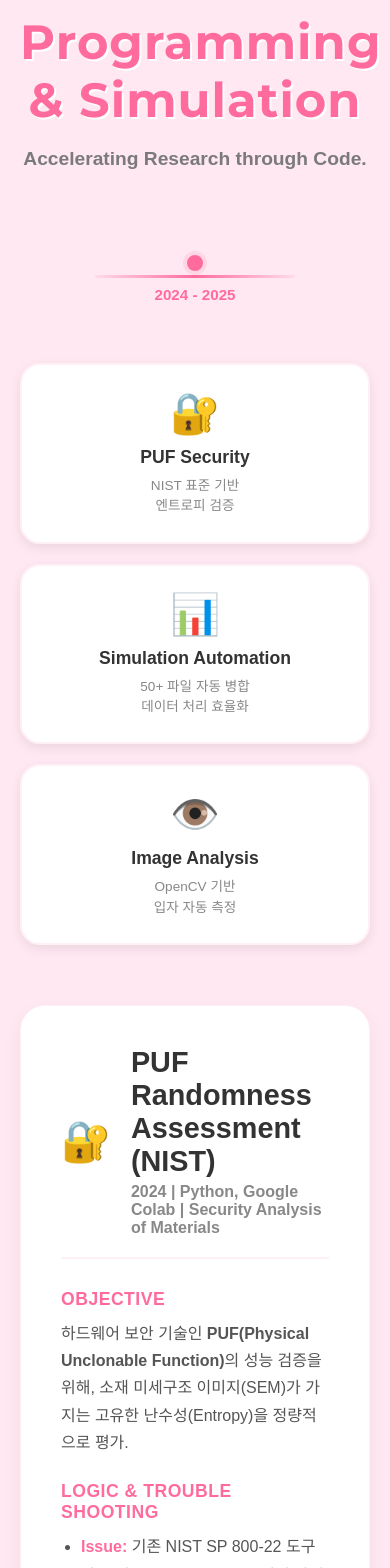
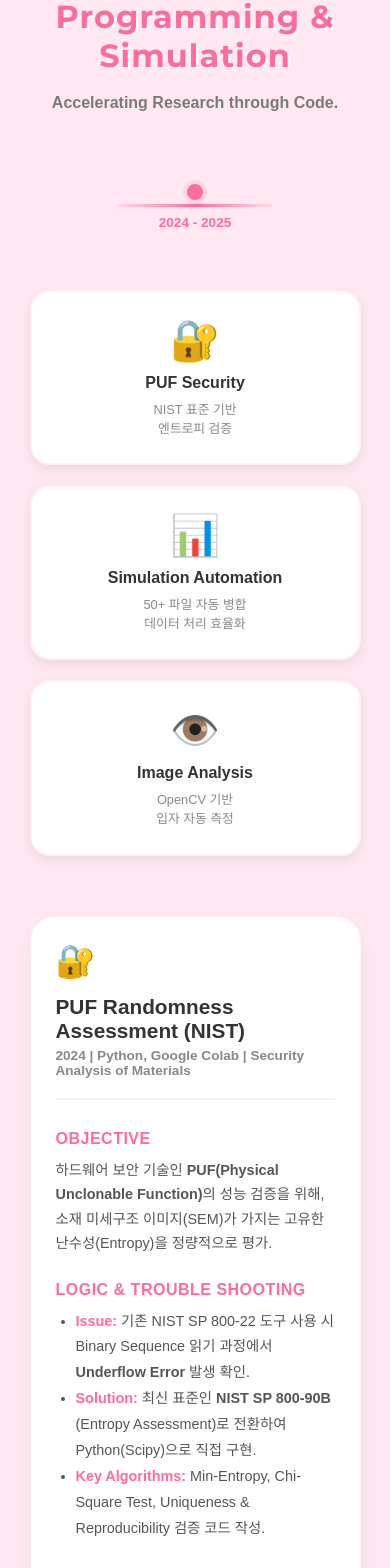
Before and after one commit to 20eundong02-prog/celina-dopamine-studio, a Next.js app: page /research/programming in a window 390 px wide. Shown: the part 87-1655 px from the top of the page. Built offline with nearby package versions, Linux system fonts and the light colour scheme.

Commit message:
Fix: Update Next.js and dependencies to resolve security vulnerability

```diff
--- a/app/research/programming/page.tsx
+++ b/app/research/programming/page.tsx
@@ -9,15 +9,15 @@ export default function ProgrammingPage() {
         fontFamily: "'Baloo 2', 'Pretendard', sans-serif",
         background: "#FFE8F1",
         minHeight: "100vh",
-        padding: "100px 20px 60px",
+        padding: "clamp(60px, 10vh, 100px) clamp(15px, 5vw, 20px) 60px",
         color: "#444",
       }}
     >
       {/* ---------------- Header Section ---------------- */}
-      <header style={{ textAlign: "center", marginBottom: "80px" }}>
+      <header style={{ textAlign: "center", marginBottom: "clamp(40px, 8vh, 80px)" }}>
         <h1
           style={{
-            fontSize: "3rem",
+            fontSize: "clamp(2rem, 6vw, 3rem)",
             color: "#FF6B9D",
             fontWeight: 800,
             marginBottom: "15px",
@@ -31,12 +31,13 @@ export default function ProgrammingPage() {
 
         <p
           style={{
-            fontSize: "1.2rem",
+            fontSize: "clamp(1rem, 2.5vw, 1.2rem)",
             color: "#7A7A7A",
             fontWeight: 600,
             maxWidth: "650px",
             margin: "0 auto",
             lineHeight: "1.6",
+            padding: "0 20px",
           }}
         >
           <b>Accelerating Research</b> through Code.<br />
@@ -54,7 +55,7 @@ export default function ProgrammingPage() {
               top: "20px",
               left: "50%",
               transform: "translateX(-50%)",
-              width: "200px",
+              width: "clamp(120px, 40vw, 200px)",
               height: "3px",
               background: "linear-gradient(to right, rgba(255, 107, 157, 0.1), #FF6B9D, rgba(255, 107, 157, 0.1))",
               borderRadius: "2px",
@@ -84,7 +85,7 @@ export default function ProgrammingPage() {
               />
               <div
                 style={{
-                  fontSize: "0.95rem",
+                  fontSize: "clamp(0.85rem, 2vw, 0.95rem)",
                   fontWeight: 700,
                   color: "#FF6B9D",
                   marginTop: "15px",
@@ -103,8 +104,9 @@ export default function ProgrammingPage() {
           maxWidth: "1000px",
           margin: "0 auto 60px",
           display: "grid",
-          gridTemplateColumns: "repeat(auto-fit, minmax(280px, 1fr))",
+          gridTemplateColumns: "repeat(auto-fit, minmax(min(280px, 100%), 1fr))",
           gap: "20px",
+          padding: "0 10px",
         }}
       >
         {/* Overview Card 1 */}
@@ -132,10 +134,10 @@ export default function ProgrammingPage() {
           }}
         >
           <div style={{ fontSize: "2.5rem", marginBottom: "10px" }}>🔐</div>
-          <h3 style={{ fontSize: "1.1rem", fontWeight: 700, color: "#333", marginBottom: "8px" }}>
+          <h3 style={{ fontSize: "clamp(1rem, 2.2vw, 1.1rem)", fontWeight: 700, color: "#333", marginBottom: "8px" }}>
             PUF Security
           </h3>
-          <p style={{ fontSize: "0.85rem", color: "#888", lineHeight: "1.5", margin: 0 }}>
+          <p style={{ fontSize: "clamp(0.8rem, 1.8vw, 0.85rem)", color: "#888", lineHeight: "1.5", margin: 0 }}>
             NIST 표준 기반<br />엔트로피 검증
           </p>
         </div>
@@ -165,10 +167,10 @@ export default function ProgrammingPage() {
           }}
         >
           <div style={{ fontSize: "2.5rem", marginBottom: "10px" }}>📊</div>
-          <h3 style={{ fontSize: "1.1rem", fontWeight: 700, color: "#333", marginBottom: "8px" }}>
+          <h3 style={{ fontSize: "clamp(1rem, 2.2vw, 1.1rem)", fontWeight: 700, color: "#333", marginBottom: "8px" }}>
             Simulation Automation
           </h3>
-          <p style={{ fontSize: "0.85rem", color: "#888", lineHeight: "1.5", margin: 0 }}>
+          <p style={{ fontSize: "clamp(0.8rem, 1.8vw, 0.85rem)", color: "#888", lineHeight: "1.5", margin: 0 }}>
             50+ 파일 자동 병합<br />데이터 처리 효율화
           </p>
         </div>
@@ -198,10 +200,10 @@ export default function ProgrammingPage() {
           }}
         >
           <div style={{ fontSize: "2.5rem", marginBottom: "10px" }}>👁️</div>
-          <h3 style={{ fontSize: "1.1rem", fontWeight: 700, color: "#333", marginBottom: "8px" }}>
+          <h3 style={{ fontSize: "clamp(1rem, 2.2vw, 1.1rem)", fontWeight: 700, color: "#333", marginBottom: "8px" }}>
             Image Analysis
           </h3>
-          <p style={{ fontSize: "0.85rem", color: "#888", lineHeight: "1.5", margin: 0 }}>
+          <p style={{ fontSize: "clamp(0.8rem, 1.8vw, 0.85rem)", color: "#888", lineHeight: "1.5", margin: 0 }}>
             OpenCV 기반<br />입자 자동 측정
           </p>
         </div>
@@ -215,12 +217,13 @@ export default function ProgrammingPage() {
           display: "flex",
           flexDirection: "column",
           gap: "60px",
+          padding: "0 10px",
         }}
       >
         {/* === [기존] Project 1: PUF Security Test === */}
         <section id="project-puf" style={projectSectionStyle}>
           <div style={projectHeaderStyle}>
-            <span style={{ fontSize: "2.5rem" }}>🔐</span>
+            <span style={{ fontSize: "clamp(2rem, 5vw, 2.5rem)" }}>🔐</span>
             <div>
               <h2 style={titleStyle}>PUF Randomness Assessment (NIST)</h2>
               <p style={subTitleStyle}>
@@ -230,7 +233,7 @@ export default function ProgrammingPage() {
           </div>
 
           <div style={contentBoxStyle}>
-            <div style={{ flex: 1 }}>
+            <div style={{ flex: 1, minWidth: "min(100%, 300px)" }}>
               <h3 style={headingStyle}>Objective</h3>
               <p style={paragraphStyle}>
                 하드웨어 보안 기술인 <b>PUF(Physical Unclonable Function)</b>의 성능
@@ -267,7 +270,7 @@ export default function ProgrammingPage() {
                   borderLeft: "4px solid #FF6B9D",
                 }}
               >
-                <p style={{ ...paragraphStyle, marginBottom: "0", fontSize: "0.95rem" }}>
+                <p style={{ ...paragraphStyle, marginBottom: "0", fontSize: "clamp(0.85rem, 2vw, 0.95rem)" }}>
                   ✓ 기존 도구(SP 800-22) 에러 해결 → 최신 표준(SP 800-90B) 도입<br />
                   ✓ 10회 반복 테스트로 재현성 검증 완료<br />
                   ✓ 재료 고유 패턴 기반 보안 키 생성 가능성 입증
@@ -275,8 +278,8 @@ export default function ProgrammingPage() {
               </div>
             </div>
 
-            <div style={{...codePlaceholderStyle, minHeight: "280px", flex: "0 0 380px"}}>
-              <pre style={{ fontSize: "0.8rem", color: "#4ECDC4", textAlign: "left", lineHeight: "1.5" }}>
+            <div style={codePlaceholderStyle}>
+              <pre style={{ fontSize: "clamp(0.7rem, 1.5vw, 0.8rem)", color: "#4ECDC4", textAlign: "left", lineHeight: "1.5", overflowX: "auto" }}>
 {`# NIST SP 800-90B Implementation
 from PIL import Image
 import numpy as np
@@ -307,7 +310,7 @@ for i in range(10):
               </pre>
               <span
                 style={{
-                  fontSize: "0.85rem",
+                  fontSize: "clamp(0.75rem, 1.8vw, 0.85rem)",
                   color: "#4ECDC4",
                   fontWeight: 700,
                   marginTop: "10px",
@@ -322,7 +325,7 @@ for i in range(10):
         {/* === [기존] Project 2: RSoft & Data Automation === */}
         <section id="project-rsoft" style={projectSectionStyle}>
           <div style={projectHeaderStyle}>
-            <span style={{ fontSize: "2.5rem" }}>📊</span>
+            <span style={{ fontSize: "clamp(2rem, 5vw, 2.5rem)" }}>📊</span>
             <div>
               <h2 style={titleStyle}>Optical Simulation & Data Automation</h2>
               <p style={subTitleStyle}>2024 - 2025 | RSoft (DiffractMOD), Python (Pandas)</p>
@@ -330,7 +333,7 @@ for i in range(10):
           </div>
 
           <div style={contentBoxStyle}>
-            <div style={{ flex: 1 }}>
+            <div style={{ flex: 1, minWidth: "min(100%, 300px)" }}>
               <h3 style={headingStyle}>Objective</h3>
               <p style={paragraphStyle}>
                 Smart Glass 및 Radiative Cooling 소재의 광학적 거동을 예측하기 위해 RSoft
@@ -362,7 +365,7 @@ for i in range(10):
                   borderLeft: "4px solid #95E1D3",
                 }}
               >
-                <p style={{ ...paragraphStyle, marginBottom: "0", fontSize: "0.95rem" }}>
+                <p style={{ ...paragraphStyle, marginBottom: "0", fontSize: "clamp(0.85rem, 2vw, 0.95rem)" }}>
                   ✓ 50+ 시뮬레이션 파일 수작업 처리 → 완전 자동화<br />
                   ✓ 데이터 병합 시간 대폭 절약 (수 시간 → 수 분)<br />
                   ✓ 광학 소재 연구 효율성 향상
@@ -370,8 +373,8 @@ for i in range(10):
               </div>
             </div>
 
-            <div style={{...codePlaceholderStyle, minHeight: "280px", flex: "0 0 380px"}}>
-              <pre style={{ fontSize: "0.8rem", color: "#95E1D3", textAlign: "left", lineHeight: "1.5" }}>
+            <div style={codePlaceholderStyle}>
+              <pre style={{ fontSize: "clamp(0.7rem, 1.5vw, 0.8rem)", color: "#95E1D3", textAlign: "left", lineHeight: "1.5", overflowX: "auto" }}>
 {`# RSoft Data Automation Pipeline
 import os
 import re
@@ -402,7 +405,7 @@ all_data.to_excel('merged_results.xlsx')`}
               </pre>
               <span
                 style={{
-                  fontSize: "0.85rem",
+                  fontSize: "clamp(0.75rem, 1.8vw, 0.85rem)",
                   color: "#95E1D3",
                   fontWeight: 700,
                   marginTop: "10px",
@@ -417,7 +420,7 @@ all_data.to_excel('merged_results.xlsx')`}
         {/* === [기존] Project 3: Computer Vision (Image Analysis) === */}
         <section id="project-cv" style={projectSectionStyle}>
           <div style={projectHeaderStyle}>
-            <span style={{ fontSize: "2.5rem" }}>👁️</span>
+            <span style={{ fontSize: "clamp(2rem, 5vw, 2.5rem)" }}>👁️</span>
             <div>
               <h2 style={titleStyle}>SEM Image Analysis (Computer Vision)</h2>
               <p style={subTitleStyle}>2024 | Python (OpenCV), Matplotlib</p>
@@ -425,7 +428,7 @@ all_data.to_excel('merged_results.xlsx')`}
           </div>
 
           <div style={contentBoxStyle}>
-            <div style={{ flex: 1 }}>
+            <div style={{ flex: 1, minWidth: "min(100%, 300px)" }}>
               <h3 style={headingStyle}>Objective</h3>
               <p style={paragraphStyle}>
                 수작업으로 측정하기 힘든 수천 개의 미세 입자(Cs₄PbBr₆ 등) 크기 분포를
@@ -456,7 +459,7 @@ all_data.to_excel('merged_results.xlsx')`}
                   borderLeft: "4px solid #F38181",
                 }}
               >
-                <p style={{ ...paragraphStyle, marginBottom: "0", fontSize: "0.95rem" }}>
+                <p style={{ ...paragraphStyle, marginBottom: "0", fontSize: "clamp(0.85rem, 2vw, 0.95rem)" }}>
                   ✓ 수천 개 입자 수작업 측정 불가능 → 자동 정량 분석<br />
                   ✓ Cs₄PbBr₆ 입자 평균 크기 온도별 비교 데이터 확보<br />
                   ✓ 통계 기반 연구 신뢰도 향상
@@ -464,8 +467,8 @@ all_data.to_excel('merged_results.xlsx')`}
               </div>
             </div>
 
-            <div style={{...codePlaceholderStyle, minHeight: "280px", flex: "0 0 380px"}}>
-              <pre style={{ fontSize: "0.8rem", color: "#F38181", textAlign: "left", lineHeight: "1.5" }}>
+            <div style={codePlaceholderStyle}>
+              <pre style={{ fontSize: "clamp(0.7rem, 1.5vw, 0.8rem)", color: "#F38181", textAlign: "left", lineHeight: "1.5", overflowX: "auto" }}>
 {`# SEM Image Particle Analysis
 import cv2
 import numpy as np
@@ -499,7 +502,7 @@ plt.hist(particle_sizes, bins=50)`}
               </pre>
               <span
                 style={{
-                  fontSize: "0.85rem",
+                  fontSize: "clamp(0.75rem, 1.8vw, 0.85rem)",
                   color: "#F38181",
                   fontWeight: 700,
                   marginTop: "10px",
@@ -518,7 +521,7 @@ plt.hist(particle_sizes, bins=50)`}
           style={{
             background: "white",
             borderRadius: "25px",
-            padding: "40px",
+            padding: "clamp(25px, 5vw, 40px)",
             border: "2px dashed #FFB6C9",
             position: "relative",
           }}
@@ -528,13 +531,13 @@ plt.hist(particle_sizes, bins=50)`}
             style={{
               position: "absolute",
               top: "-15px",
-              left: "40px",
+              left: "clamp(20px, 5vw, 40px)",
               background: "#FF6B9D",
               color: "white",
               padding: "5px 15px",
               borderRadius: "20px",
               fontWeight: 700,
-              fontSize: "0.9rem",
+              fontSize: "clamp(0.8rem, 2vw, 0.9rem)",
             }}
           >
             🚀 Side Projects & Development
@@ -549,10 +552,11 @@ plt.hist(particle_sizes, bins=50)`}
                   alignItems: "center",
                   gap: "10px",
                   marginBottom: "15px",
+                  flexWrap: "wrap",
                 }}
               >
-                <span style={{ fontSize: "1.8rem" }}>🌐</span>
-                <h2 style={{ ...titleStyle, fontSize: "1.5rem", margin: 0 }}>
+                <span style={{ fontSize: "clamp(1.5rem, 4vw, 1.8rem)" }}>🌐</span>
+                <h2 style={{ ...titleStyle, fontSize: "clamp(1.2rem, 3vw, 1.5rem)", margin: 0 }}>
                   Celina's Dopamine Studio (celinastudio.com)
                 </h2>
               </div>
@@ -588,10 +592,11 @@ plt.hist(particle_sizes, bins=50)`}
                   alignItems: "center",
                   gap: "10px",
                   marginBottom: "15px",
+                  flexWrap: "wrap",
                 }}
               >
-                <span style={{ fontSize: "1.8rem" }}>🧪</span>
-                <h2 style={{ ...titleStyle, fontSize: "1.5rem", margin: 0 }}>
+                <span style={{ fontSize: "clamp(1.5rem, 4vw, 1.8rem)" }}>🧪</span>
+                <h2 style={{ ...titleStyle, fontSize: "clamp(1.2rem, 3vw, 1.5rem)", margin: 0 }}>
                   Physics Simulation (Planning)
                 </h2>
               </div>
@@ -610,7 +615,7 @@ plt.hist(particle_sizes, bins=50)`}
                   borderLeft: "4px solid #FF6B9D",
                 }}
               >
-                <p style={{ margin: 0, fontSize: "0.9rem", color: "#666" }}>
+                <p style={{ margin: 0, fontSize: "clamp(0.85rem, 2vw, 0.9rem)", color: "#666" }}>
                   <b>Target:</b> 실험 데이터와 시뮬레이션 결과의 정합성을 검증하고, 실험 횟수를 줄이는{" "}
                   <b>Digital Twin</b> 접근 방식 모색.
                 </p>
@@ -623,7 +628,7 @@ plt.hist(particle_sizes, bins=50)`}
         <section
           style={{
             background: "white",
-            padding: "30px",
+            padding: "clamp(20px, 5vw, 30px)",
             borderRadius: "20px",
             boxShadow: "0 6px 18px rgba(0,0,0,0.08)",
             textAlign: "center",
@@ -631,7 +636,7 @@ plt.hist(particle_sizes, bins=50)`}
         >
           <h3
             style={{
-              fontSize: "1.5rem",
+              fontSize: "clamp(1.2rem, 3vw, 1.5rem)",
               color: "#FF6B9D",
               fontWeight: 700,
               marginBottom: "20px",
@@ -659,8 +664,8 @@ plt.hist(particle_sizes, bins=50)`}
       </div>
 
       {/* ---------------- Footer Navigation ---------------- */}
-      <div style={{ textAlign: "center", marginTop: "80px" }}>
-        <div style={{ display: "flex", justifyContent: "center", gap: "20px" }}>
+      <div style={{ textAlign: "center", marginTop: "clamp(50px, 10vh, 80px)" }}>
+        <div style={{ display: "flex", justifyContent: "center", gap: "20px", flexWrap: "wrap", padding: "0 20px" }}>
           <a href="/research/thermal-management" style={secondaryBtnStyle}>
             ← Prev: Thermal Management
           </a>
@@ -683,7 +688,7 @@ function SkillBadge({ children }: any) {
         color: "#FF6B9D",
         padding: "8px 16px",
         borderRadius: "30px",
-        fontSize: "0.95rem",
+        fontSize: "clamp(0.85rem, 2vw, 0.95rem)",
         fontWeight: 700,
         border: "1px solid #FFC2D6",
       }}
@@ -696,7 +701,7 @@ function SkillBadge({ children }: any) {
 const projectSectionStyle: React.CSSProperties = {
   background: "white",
   borderRadius: "25px",
-  padding: "40px",
+  padding: "clamp(25px, 5vw, 40px)",
   boxShadow: "0 8px 20px rgba(0, 0, 0, 0.05)",
   border: "1px solid #FFF0F5",
 };
@@ -704,33 +709,34 @@ const projectSectionStyle: React.CSSProperties = {
 const projectHeaderStyle: React.CSSProperties = {
   display: "flex",
   alignItems: "center",
-  gap: "20px",
+  gap: "clamp(15px, 3vw, 20px)",
   marginBottom: "30px",
   borderBottom: "2px solid #FFF0F5",
   paddingBottom: "20px",
+  flexWrap: "wrap",
 };
 
 const titleStyle: React.CSSProperties = {
-  fontSize: "1.8rem",
+  fontSize: "clamp(1.3rem, 3.5vw, 1.8rem)",
   fontWeight: 800,
   color: "#333",
   marginBottom: "5px",
 };
 
 const subTitleStyle: React.CSSProperties = {
-  fontSize: "1rem",
+  fontSize: "clamp(0.85rem, 2vw, 1rem)",
   color: "#888",
   fontWeight: 600,
 };
 
 const contentBoxStyle: React.CSSProperties = {
   display: "flex",
-  gap: "40px",
+  gap: "clamp(20px, 5vw, 40px)",
   flexWrap: "wrap",
 };
 
 const headingStyle: React.CSSProperties = {
-  fontSize: "1.1rem",
+  fontSize: "clamp(1rem, 2.2vw, 1.1rem)",
   fontWeight: 700,
   color: "#FF6B9D",
   marginTop: "0px",
@@ -740,7 +746,7 @@ const headingStyle: React.CSSProperties = {
 };
 
 const paragraphStyle: React.CSSProperties = {
-  fontSize: "1rem",
+  fontSize: "clamp(0.9rem, 2vw, 1rem)",
   lineHeight: "1.7",
   color: "#555",
   marginBottom: "25px",
@@ -750,13 +756,14 @@ const listStyle: React.CSSProperties = {
   paddingLeft: "20px",
   lineHeight: "1.8",
   color: "#555",
+  fontSize: "clamp(0.9rem, 2vw, 1rem)",
 };
 
 const codePlaceholderStyle: React.CSSProperties = {
-  flex: "0 0 320px",
+  flex: "1 1 min(100%, 320px)",
   background: "linear-gradient(135deg, #1a1a2e 0%, #16213e 100%)",
   borderRadius: "15px",
-  padding: "25px",
+  padding: "clamp(15px, 4vw, 25px)",
   display: "flex",
   flexDirection: "column",
   justifyContent: "center",
@@ -770,21 +777,23 @@ const codePlaceholderStyle: React.CSSProperties = {
 const primaryBtnStyle: React.CSSProperties = {
   background: "#FF6B9D",
   color: "white",
-  padding: "15px 30px",
+  padding: "clamp(12px, 3vw, 15px) clamp(20px, 5vw, 30px)",
   borderRadius: "50px",
   fontWeight: 700,
   textDecoration: "none",
   boxShadow: "0 4px 15px rgba(255, 107, 157, 0.4)",
   display: "inline-block",
+  fontSize: "clamp(0.9rem, 2vw, 1rem)",
 };
 
 const secondaryBtnStyle: React.CSSProperties = {
   background: "white",
   color: "#FF6B9D",
-  padding: "15px 30px",
+  padding: "clamp(12px, 3vw, 15px) clamp(20px, 5vw, 30px)",
   borderRadius: "50px",
   fontWeight: 700,
   textDecoration: "none",
   border: "2px solid #FF6B9D",
   display: "inline-block",
+  fontSize: "clamp(0.9rem, 2vw, 1rem)",
 };
```
Also changed, not shown: package.json (+6 -6 lines), 1 other file (tests, documents, lock files or other folders).
